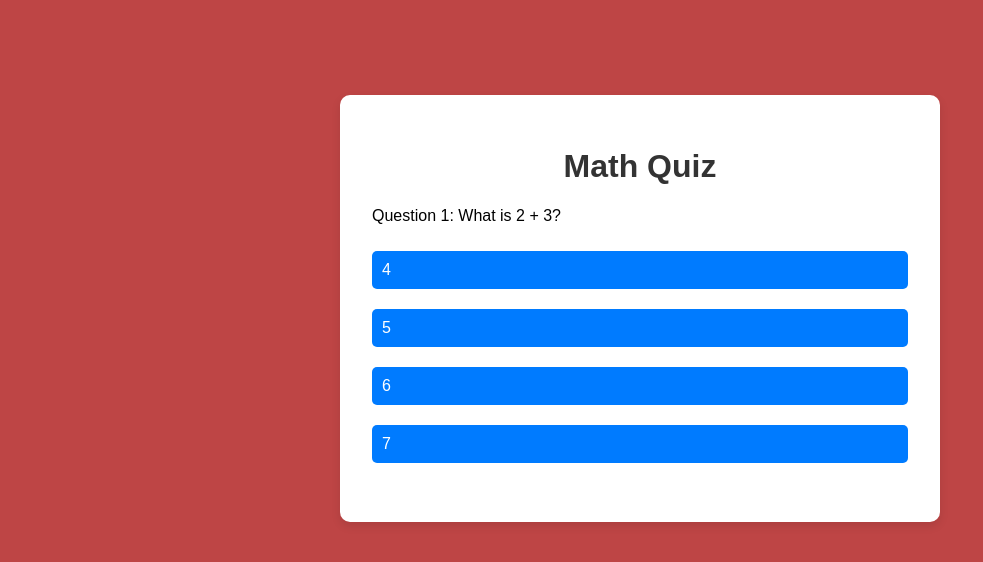
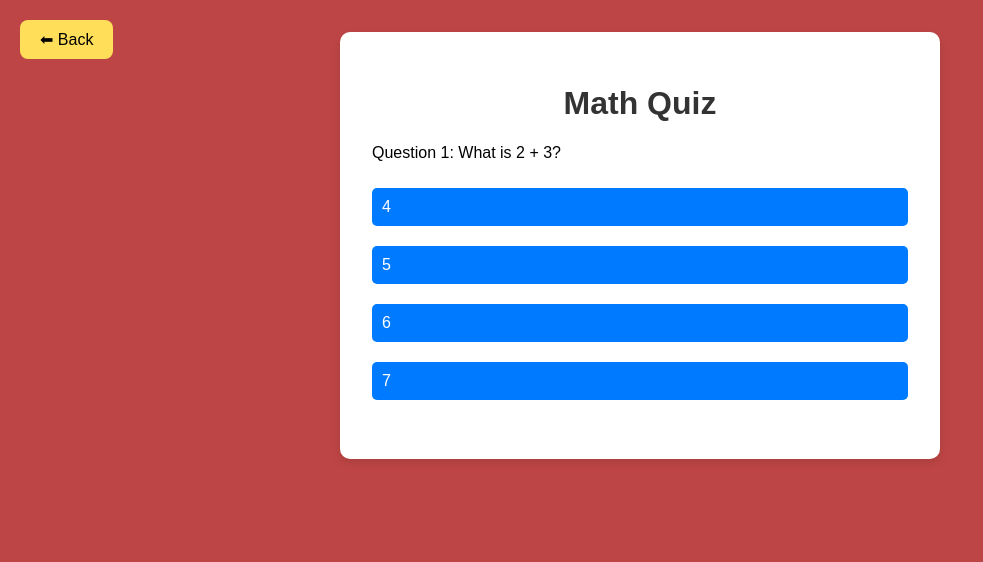
Before and after one commit to lakshan2906/MCQ, a plain HTML site: page mcq.html in a window 1280 px wide. Shown: the whole page, without its empty margins (0-983 px from the left). Drawn offline with Linux system fonts and the light colour scheme.

Commit message:
mcq.html

```diff
--- a/mcq.html
+++ b/mcq.html
@@ -21,14 +21,15 @@
             cursor: pointer;
             transition: background-color 0.3s ease;
             margin-bottom: 1rem;
-            position: relative;
-            bottom: 100px;
-            right: 620px;
+            position: absolute;
+            top: 20px;
+            left: 20px;
         }
 
         .back-button:hover {
             background-color: #ffd000;
         }
+
         .quiz-container {
             box-sizing: border-box;
             width: 100%;
@@ -131,7 +132,6 @@
             <p id="feedback"></p>
         </div>
     </div>
-
     <script>
         function goBack() {
             window.location.href = "index.html";
@@ -286,7 +286,7 @@
                 localStorage.setItem("quizHistory", JSON.stringify(history));
 
                 alert(`Thank you for participating, ${name}! Your score of ${score} (${percentage.toFixed(2)}%) has been recorded.`);
-                window.location.href = "landingpage.html";
+                window.location.href = "index.html";
             };
             quizContainer.appendChild(submitBtn);
         }
```
